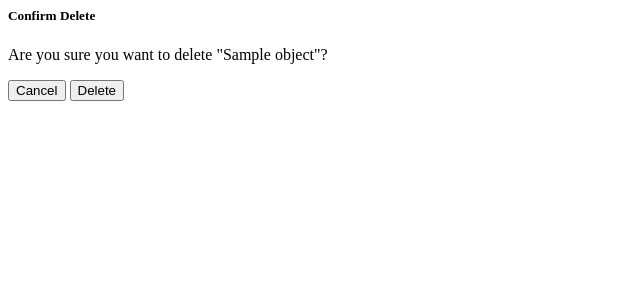
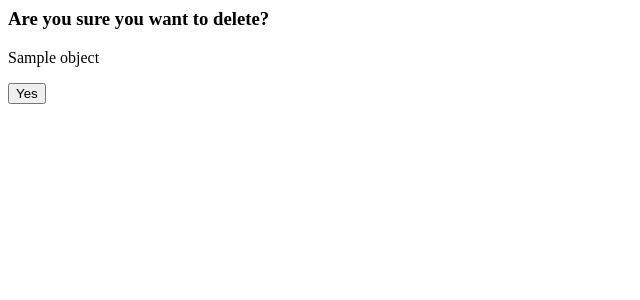
Before and after one commit to eoBattisti/proj-ams, a Django app: template django/ams/templates/components/delete_modal.html in a window 1280 px wide. Shown: the top 300 px of the page, without its empty margins (0-640 px from the left). Run offline with Django 5.2, Linux system fonts and the light colour scheme; the template is opened without the code that fills it: most values are stand-ins (such as "Sample title", 1, 10 or a date in 2020).

Commit message:
fix: updated delete component

```diff
--- a/django/ams/templates/components/delete_modal.html
+++ b/django/ams/templates/components/delete_modal.html
@@ -1,21 +1,19 @@
 {% load static i18n %}
 
-<div class="modal fade" id="deleteModal" tabindex="-1" role="dialog">
-    <div class="modal-dialog" role="document">
-        <div class="modal-content">
-            <div class="modal-header">
-                <h5 class="modal-title">Confirm Delete</h5>
-            </div>
-            <form method="post" action="{% url 'delete' app_label model object.pk %}">
-                {% csrf_token %}
-                <div class="modal-body">
-                    <p>Are you sure you want to delete "{{ object }}"?</p>
-                </div>
-                <div class="modal-footer">
-                    <button type="button" class="btn btn-secondary" data-bs-dismiss="modal">Cancel</button>
-                    <button type="submit" class="btn btn-danger">Delete</button>
-                </div>
-            </form>
-        </div>
-    </div>
-</div>
+<form
+  method="post"
+  hx-post="{% url 'delete' app_label model object.pk %}"
+  hx-target="#modal-content"
+  hx-swap="innerHTML"
+>
+  {% csrf_token %}
+  <h3 class="mb-4 text-center font-bold">{% trans 'Are you sure you want to delete?' %}</h3>
+  <p class="mb-4 text-center">{{ object }}</p>
+  <div class="modal-action">
+    <button
+      type="submit"
+      class="btn btn-success">
+      {% trans 'Yes' %}
+    </button>
+  </div>
+</form>
--- a/django/core/views.py
+++ b/django/core/views.py
@@ -51,6 +51,10 @@
 
     def get(self, request, *args, **kwargs):
         self.object = self.model.objects.get(pk=kwargs["pk"])
-        context = self.get_context_data(object=self.object, app_label=kwargs["app_label"], model=kwargs["model"])
+        context = self.get_context_data(
+            object=self.object,
+            app_label=kwargs["app_label"],
+            model=kwargs["model"]
+        )
 
         return self.render_to_response(context)
```
